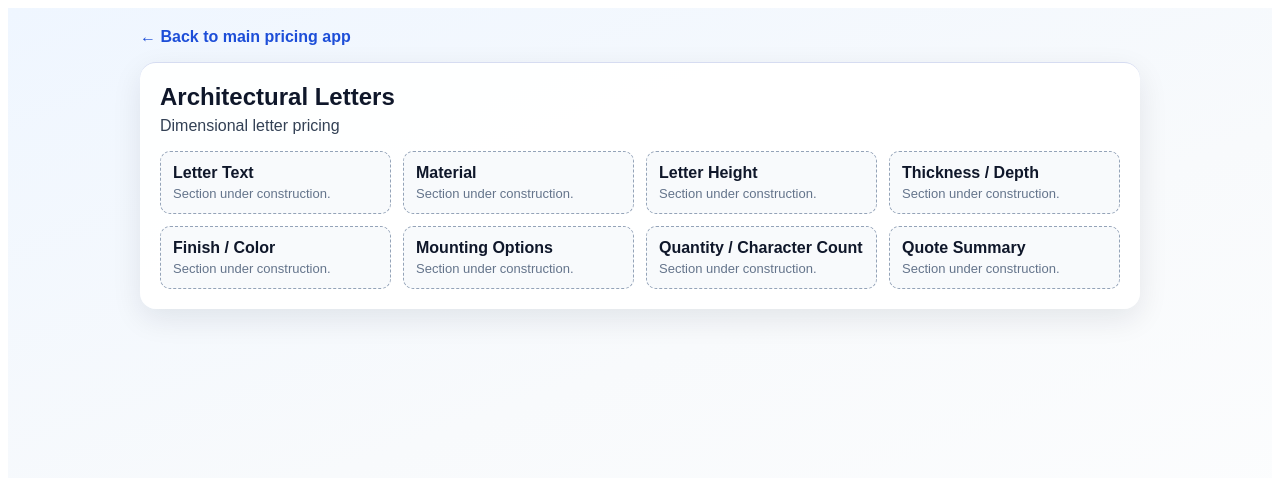
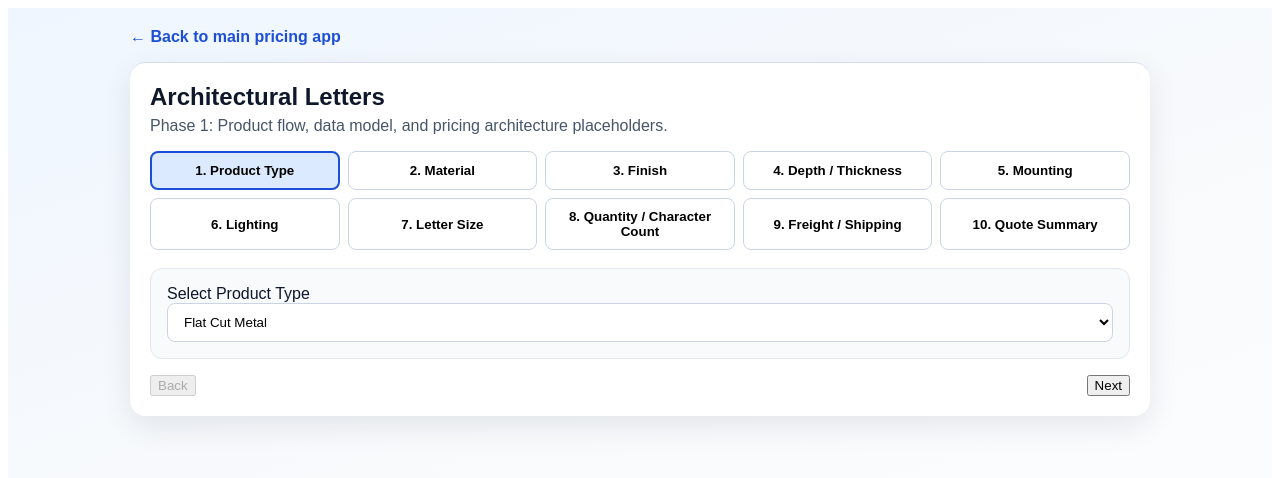
Before and after one commit to huegpx2008/hue-sign-pricing-app, a Next.js app: page /architectural-letters in a window 1280 px wide. Shown: the top 478 px of the page. Built offline with nearby package versions, Linux system fonts and the light colour scheme.

Commit message:
Add modular architectural letters phase 1 workflow scaffold

```diff
--- a/app/architectural-letters/page.js
+++ b/app/architectural-letters/page.js
@@ -1,37 +1,129 @@
+"use client";
+
 import Link from "next/link";
+import { useMemo, useState, useEffect } from "react";
+import {
+  architecturalLetterCatalog,
+  architecturalLetterDefaults,
+  architecturalLetterSteps,
+  buildArchitecturalLetterPricingModel,
+} from "../../data/architecturalLettersConfig";
+
+const fieldStyle = { width: "100%", padding: "10px 12px", borderRadius: 8, border: "1px solid #cbd5e1", background: "#fff" };
 
 export default function ArchitecturalLettersPage() {
-  const sections = [
-    "Letter Text",
-    "Material",
-    "Letter Height",
-    "Thickness / Depth",
-    "Finish / Color",
-    "Mounting Options",
-    "Quantity / Character Count",
-    "Quote Summary",
-  ];
+  const [stepIndex, setStepIndex] = useState(0);
+  const [mode, setMode] = useState("customer-online");
+  const [form, setForm] = useState(architecturalLetterDefaults);
+
+  useEffect(() => {
+    const savedMode = typeof window !== "undefined" ? localStorage.getItem("hue-staff-mode") : null;
+    if (savedMode) setMode(savedMode);
+  }, []);
+
+  const isAdminView = mode === "admin" || mode === "customer-in-store";
+  const activeStep = architecturalLetterSteps[stepIndex];
+  const pricingModel = useMemo(() => buildArchitecturalLetterPricingModel(form), [form]);
+
+  const update = (key, value) => setForm((prev) => ({ ...prev, [key]: value }));
+
+  const renderStep = () => {
+    switch (activeStep.id) {
+      case "productType":
+        return <Select label="Select Product Type" value={form.productType} options={architecturalLetterCatalog.productTypes} onChange={(value) => update("productType", value)} />;
+      case "material":
+        return <Select label="Select Material" value={form.material} options={architecturalLetterCatalog.materials} onChange={(value) => update("material", value)} />;
+      case "finish":
+        return <Select label="Select Finish" value={form.finish} options={architecturalLetterCatalog.finishes} onChange={(value) => update("finish", value)} />;
+      case "depth":
+        return <Select label="Select Depth / Thickness" value={form.depth} options={architecturalLetterCatalog.depths} onChange={(value) => update("depth", value)} />;
+      case "mounting":
+        return <Select label="Select Mounting" value={form.mounting} options={architecturalLetterCatalog.mounting} onChange={(value) => update("mounting", value)} />;
+      case "lighting":
+        return <Select label="Select Lighting" value={form.lighting} options={architecturalLetterCatalog.lighting} onChange={(value) => update("lighting", value)} />;
+      case "letterSize":
+        return (
+          <div style={{ display: "grid", gridTemplateColumns: "1fr 1fr", gap: 12 }}>
+            <NumberField label="Letter Height (in)" value={form.letterHeight} onChange={(value) => update("letterHeight", value)} />
+            <NumberField label="Letter Width (in)" value={form.letterWidth} onChange={(value) => update("letterWidth", value)} />
+          </div>
+        );
+      case "characterCount":
+        return (
+          <div style={{ display: "grid", gridTemplateColumns: "1fr 1fr", gap: 12 }}>
+            <NumberField label="Quantity" value={form.quantity} onChange={(value) => update("quantity", value)} />
+            <NumberField label="Character Count" value={form.characterCount} onChange={(value) => update("characterCount", value)} />
+          </div>
+        );
+      case "shipping":
+        return (
+          <div style={{ display: "grid", gap: 12 }}>
+            <Select label="Shipping Method" value={form.shippingMethod} options={architecturalLetterCatalog.shippingMethods} onChange={(value) => update("shippingMethod", value)} />
+            <label>
+              Ship To ZIP
+              <input style={fieldStyle} value={form.shippingZip} onChange={(e) => update("shippingZip", e.target.value)} placeholder="Optional in Phase 1" />
+            </label>
+          </div>
+        );
+      default:
+        return <QuoteSummary form={form} pricingModel={pricingModel} isAdminView={isAdminView} />;
+    }
+  };
 
   return (
     <main style={{ fontFamily: 'Arial, Helvetica, "Segoe UI", Verdana, sans-serif', minHeight: "100vh", padding: 20, background: "linear-gradient(160deg,#eff6ff,#f8fafc 45%,#fff)", color: "#0f172a" }}>
-      <div style={{ maxWidth: 1000, margin: "0 auto" }}>
-        <Link href="/" style={{ display: "inline-block", marginBottom: 16, color: "#1d4ed8", textDecoration: "none", fontWeight: 700 }}>
-          ← Back to main pricing app
-        </Link>
-        <section style={{ background: "rgba(255,255,255,.92)", borderRadius: 16, borderTop: "1px solid rgba(30,64,175,.18)", boxShadow: "0 10px 30px rgba(15,23,42,.09)", padding: 20 }}>
+      <div style={{ maxWidth: 1020, margin: "0 auto" }}>
+        <Link href="/" style={{ display: "inline-block", marginBottom: 16, color: "#1d4ed8", textDecoration: "none", fontWeight: 700 }}>← Back to main pricing app</Link>
+        <section style={{ background: "rgba(255,255,255,.95)", borderRadius: 16, borderTop: "1px solid rgba(30,64,175,.18)", boxShadow: "0 10px 30px rgba(15,23,42,.09)", padding: 20 }}>
           <h1 style={{ marginTop: 0, marginBottom: 6 }}>Architectural Letters</h1>
-          <p style={{ marginTop: 0, color: "#334155" }}>Dimensional letter pricing</p>
+          <p style={{ marginTop: 0, color: "#475569" }}>Phase 1: Product flow, data model, and pricing architecture placeholders.</p>
 
-          <div style={{ display: "grid", gridTemplateColumns: "repeat(auto-fit, minmax(220px, 1fr))", gap: 12, marginTop: 16 }}>
-            {sections.map((section) => (
-              <div key={section} style={{ border: "1px dashed #94a3b8", borderRadius: 10, padding: 12, background: "#f8fafc" }}>
-                <h2 style={{ fontSize: 16, margin: "0 0 4px" }}>{section}</h2>
-                <p style={{ margin: 0, fontSize: 13, color: "#64748b" }}>Section under construction.</p>
-              </div>
+          <div style={{ display: "grid", gridTemplateColumns: "repeat(auto-fit, minmax(160px, 1fr))", gap: 8, marginTop: 16, marginBottom: 18 }}>
+            {architecturalLetterSteps.map((step, idx) => (
+              <button key={step.id} onClick={() => setStepIndex(idx)} style={{ padding: "10px 8px", borderRadius: 8, border: idx === stepIndex ? "2px solid #1d4ed8" : "1px solid #cbd5e1", background: idx === stepIndex ? "#dbeafe" : "#fff", fontWeight: 700 }}>
+                {idx + 1}. {step.title}
+              </button>
             ))}
+          </div>
+
+          <div style={{ border: "1px solid #e2e8f0", borderRadius: 12, padding: 16, background: "#f8fafc" }}>{renderStep()}</div>
+
+          <div style={{ display: "flex", justifyContent: "space-between", marginTop: 16 }}>
+            <button onClick={() => setStepIndex((s) => Math.max(0, s - 1))} disabled={stepIndex === 0}>Back</button>
+            <button onClick={() => setStepIndex((s) => Math.min(architecturalLetterSteps.length - 1, s + 1))} disabled={stepIndex === architecturalLetterSteps.length - 1}>Next</button>
           </div>
         </section>
       </div>
     </main>
   );
 }
+
+function Select({ label, value, options, onChange }) {
+  return <label>{label}<select style={fieldStyle} value={value} onChange={(e) => onChange(e.target.value)}>{options.map((option) => <option key={option} value={option}>{option}</option>)}</select></label>;
+}
+
+function NumberField({ label, value, onChange }) {
+  return <label>{label}<input type="number" min={1} style={fieldStyle} value={value} onChange={(e) => onChange(Number(e.target.value) || 1)} /></label>;
+}
+
+function QuoteSummary({ form, pricingModel, isAdminView }) {
+  return (
+    <div>
+      <h3 style={{ marginTop: 0 }}>Quote Summary</h3>
+      <p style={{ marginTop: 0, color: "#64748b" }}>Final pricing logic will be connected in Phase 2 from spreadsheet, wholesale, and freight tables.</p>
+      <pre style={{ background: "#fff", border: "1px solid #e2e8f0", borderRadius: 8, padding: 12, overflowX: "auto" }}>{JSON.stringify(form, null, 2)}</pre>
+      {isAdminView ? (
+        <div style={{ marginTop: 12, display: "grid", gridTemplateColumns: "repeat(auto-fit, minmax(170px, 1fr))", gap: 10 }}>
+          {Object.keys(pricingModel).filter((k) => k !== "source" && k !== "inputSnapshot").map((key) => (
+            <div key={key} style={{ border: "1px dashed #94a3b8", borderRadius: 8, padding: 10, background: "#fff" }}><strong>{key}</strong><div>Pending</div></div>
+          ))}
+        </div>
+      ) : (
+        <div style={{ marginTop: 12, border: "1px dashed #94a3b8", borderRadius: 8, padding: 10, background: "#fff" }}>
+          <strong>Suggested Retail Pricing</strong>
+          <div>Will display after Phase 2 pricing integration.</div>
+        </div>
+      )}
+    </div>
+  );
+}
--- /dev/null
+++ b/data/architecturalLettersConfig.js
@@ -0,0 +1,61 @@
+export const architecturalLetterSteps = [
+  { id: "productType", title: "Product Type" },
+  { id: "material", title: "Material" },
+  { id: "finish", title: "Finish" },
+  { id: "depth", title: "Depth / Thickness" },
+  { id: "mounting", title: "Mounting" },
+  { id: "lighting", title: "Lighting" },
+  { id: "letterSize", title: "Letter Size" },
+  { id: "characterCount", title: "Quantity / Character Count" },
+  { id: "shipping", title: "Freight / Shipping" },
+  { id: "summary", title: "Quote Summary" },
+];
+
+export const architecturalLetterCatalog = {
+  productTypes: [
+    "Flat Cut Metal",
+    "Fabricated Metal",
+    "Flat Cut Acrylic",
+    "Formed Plastic",
+    "Cast Metal",
+    "Illuminated Letters",
+    "Plaques",
+    "Printed Dimensional Signage",
+  ],
+  materials: ["Aluminum", "Stainless Steel", "Brass", "Bronze", "Acrylic", "PVC"],
+  lighting: ["Non-Lit", "Face Lit", "Halo Lit", "Face & Halo Lit"],
+  mounting: ["Stud Mount", "Double Face Tape", "Flush Mount", "Raceway", "Pad Mount"],
+  finishes: ["Raw", "Brushed", "Polished", "Painted", "Anodized", "Patina"],
+  depths: ['1/8"', '1/4"', '1/2"', '3/4"', '1"', '1.5"', '2"'],
+  shippingMethods: ["Pickup", "Local Delivery", "LTL Freight", "Parcel Shipping"],
+};
+
+export const architecturalLetterDefaults = {
+  productType: "Flat Cut Metal",
+  material: "Aluminum",
+  finish: "Raw",
+  depth: '1/4"',
+  mounting: "Stud Mount",
+  lighting: "Non-Lit",
+  letterHeight: 12,
+  letterWidth: 12,
+  quantity: 1,
+  characterCount: 1,
+  shippingMethod: "Pickup",
+  shippingZip: "",
+  notes: "",
+};
+
+export const buildArchitecturalLetterPricingModel = (state) => ({
+  directCost: null,
+  retailPrice: null,
+  suggestedRetail: null,
+  freight: null,
+  marginPercent: null,
+  profitDollars: null,
+  source: {
+    pricingTableKey: null,
+    wholesaleProfileKey: null,
+  },
+  inputSnapshot: state,
+});
```
